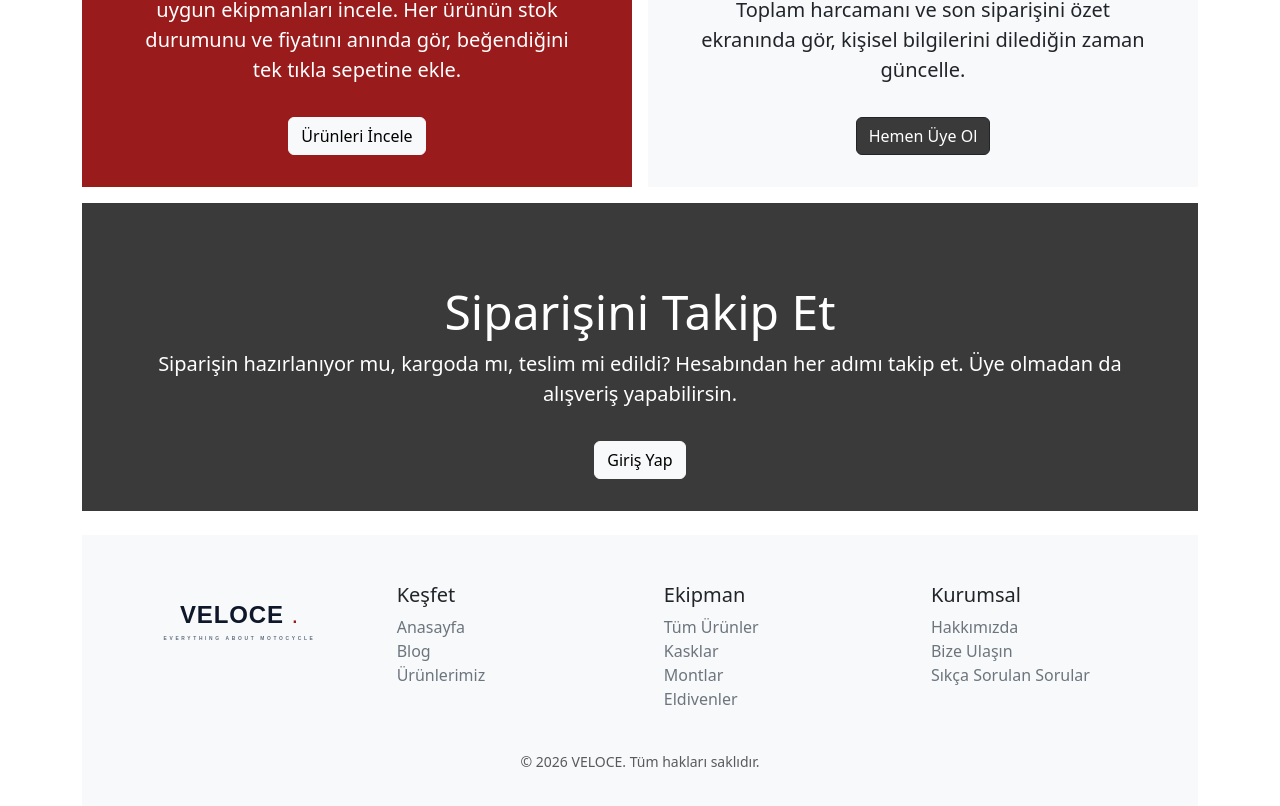
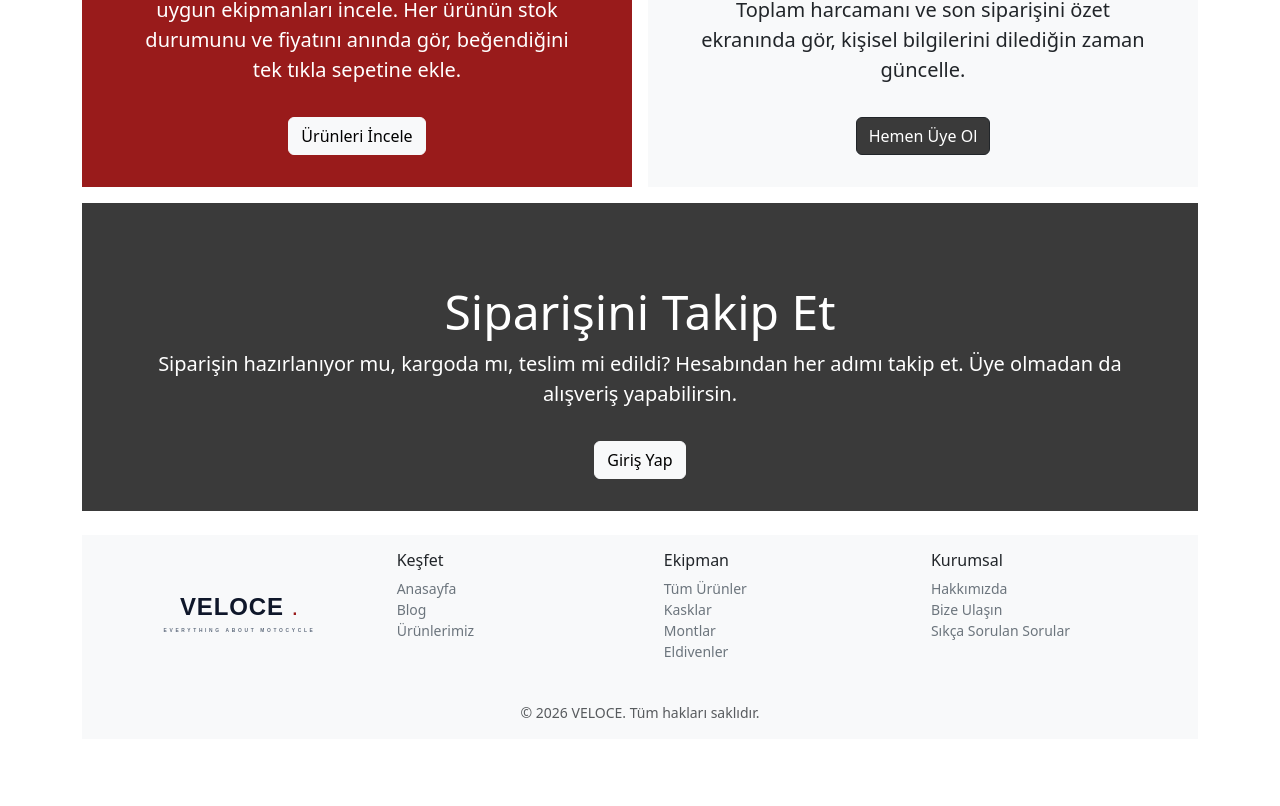
Before and after one commit to berkeozbulut/Veloce, a Vue app in the folder frontend/: page / in a window 1280 px wide. Shown: the part 891-1697 px from the top of the page. After the commit the page ends 1630 px from the top, so only its background shows below. Built offline with nearby package versions, Linux system fonts and the light colour scheme.

Commit message:
Footer düzeltidli - .env.example eklendi

```diff
--- a/frontend/src/App.vue
+++ b/frontend/src/App.vue
@@ -73,16 +73,16 @@ import { showAlert } from './utils/alert';
     </div>
     <!-- !Footer Part -->
     <div class="container">
-        <footer class="py-5 bg-body-tertiary mt-4 px-4 ">
+        <footer class="py-3 bg-body-tertiary mt-4 px-4 ">
             <div class="row text-center text-md-start gy-4 ">
-                <div class="col-12 col-md">
+                <div class="col-12 col-md d-flex justify-content-center align-items-center">
                     <RouterLink class="navbar-brand" to="/">
                         <img :src="logo" alt="Veloce Logo" style="height: 80px;">
                     </RouterLink>
                 </div>
                 <div class="col-4 col-md">
-                    <h5>Keşfet</h5>
-                    <ul class="list-unstyled text-small">
+                    <h6>Keşfet</h6>
+                    <ul class="list-unstyled small">
                         <li>
                             <router-link to="/" class="link-secondary text-decoration-none">Anasayfa</router-link>
                         </li>
@@ -96,8 +96,8 @@ import { showAlert } from './utils/alert';
                     </ul>
                 </div>
                 <div class="col-4 col-md">
-                    <h5>Ekipman</h5>
-                    <ul class="list-unstyled text-small">
+                    <h6>Ekipman</h6>
+                    <ul class="list-unstyled small">
                         <li>
                             <router-link to="/product" class="link-secondary text-decoration-none">Tüm
                                 Ürünler</router-link>
@@ -117,8 +117,8 @@ import { showAlert } from './utils/alert';
                     </ul>
                 </div>
                 <div class="col-4 col-md">
-                    <h5>Kurumsal</h5>
-                    <ul class="list-unstyled text-small">
+                    <h6>Kurumsal</h6>
+                    <ul class="list-unstyled small">
                         <li>
                             <router-link to="/about"
                                 class="link-secondary text-decoration-none">Hakkımızda</router-link>
--- a/frontend/src/views/User.vue
+++ b/frontend/src/views/User.vue
@@ -92,7 +92,7 @@ export default {
                 console.log(e);
             }
         },
-        async logout() {
+        async logOut() {
             if (!(await showConfirm("Çıkış yapmak istediğine emin misin?"))) return;
             clearSession();
             this.$router.push("/");
```
Also changed, not shown: 1 other file (tests, documents, lock files or other folders).
